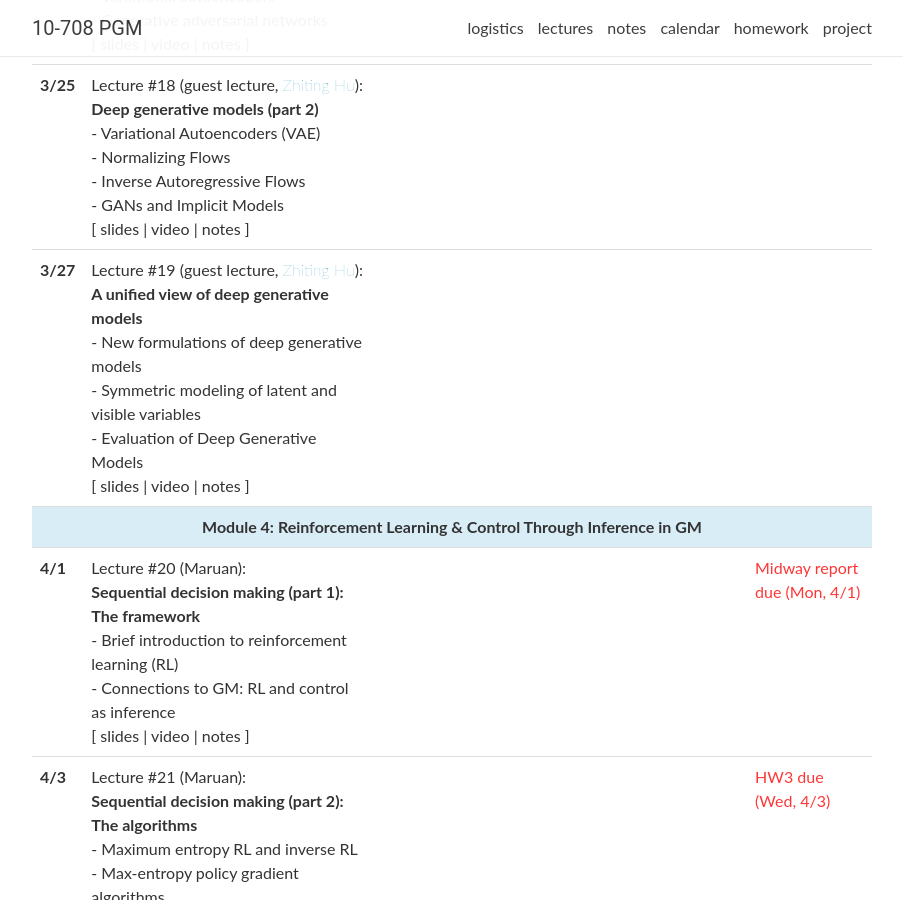
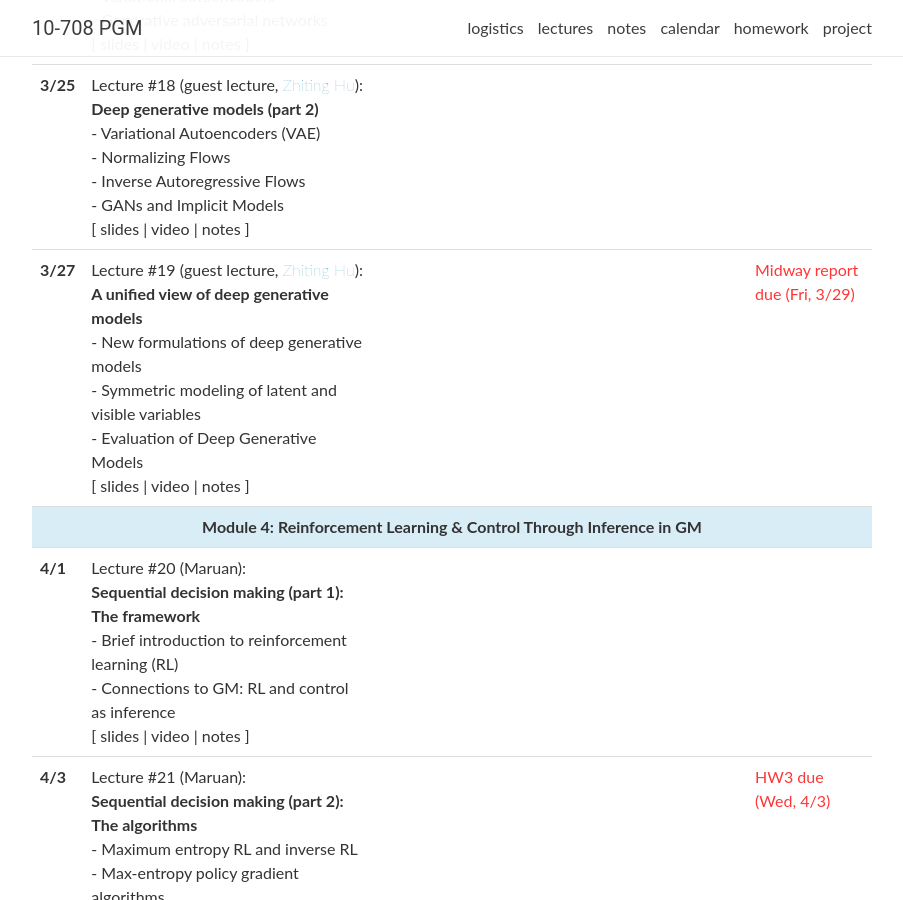
Before and after one commit to sailinglab/pgm-spring-2019, a Jekyll site: the page built from _pages/lectures.md, in a window 1280 px wide and 900 px high, scrolled down 3348 px. Shown: the whole window, without its empty margins (188-1091 px from the left). Built offline with Jekyll 4.4.1, drawn with Linux system fonts in a browser that asks for light colours; nearby versions of some CDN libraries; comment, search, counter and statistics services are not loaded.

Commit message:
Update lectures.yml

```diff
--- a/_data/lectures.yml
+++ b/_data/lectures.yml
@@ -282,7 +282,8 @@
   video:
   notes:
   readings:
-  logistics:
+  logistics: >
+    <span class="deadline">Midway report due (Fri, 3/29)</span>
 
 - title: "Module 4: Reinforcement Learning &amp; Control Through Inference in GM"
 
@@ -296,8 +297,7 @@
   video:
   notes:
   readings:
-  logistics: >
-    <span class="deadline">Midway report due (Mon, 4/1)</span>
+  logistics:
 
 - date: 4/3
   lecturer: Maruan
```
